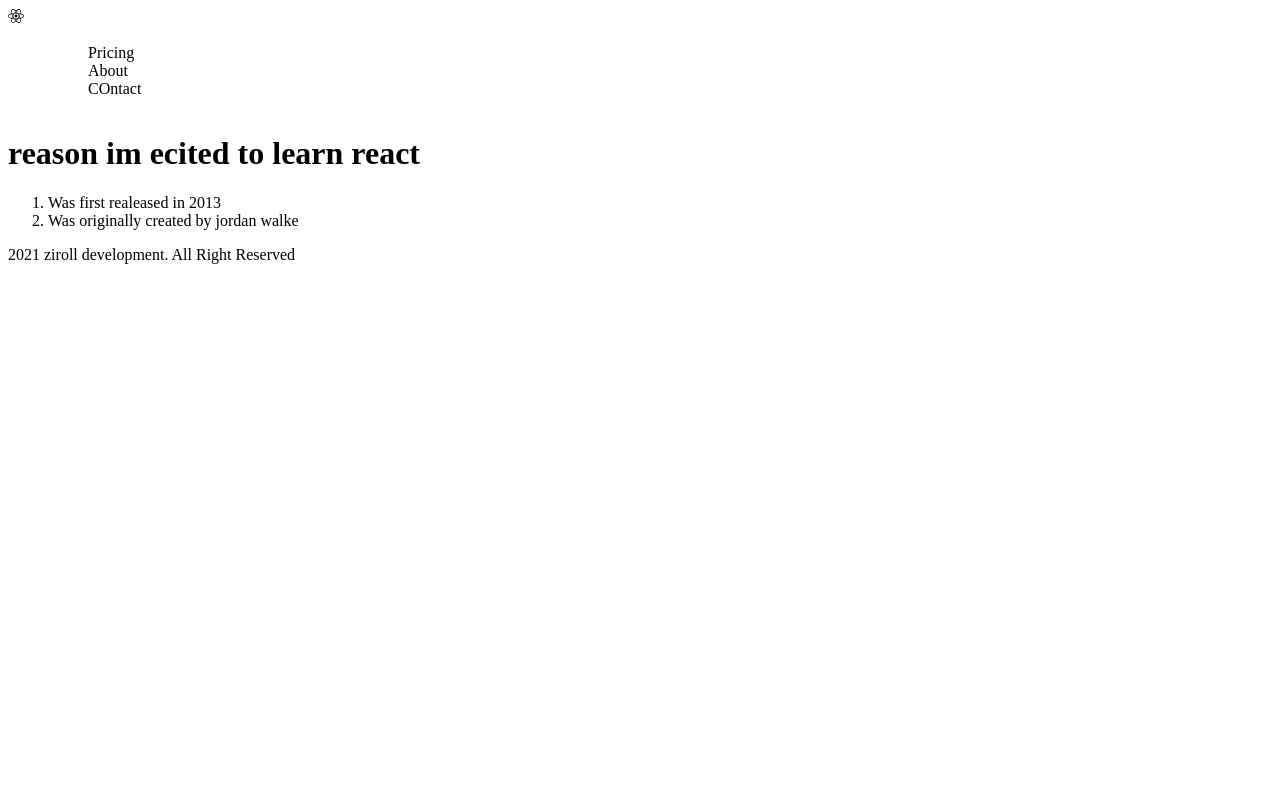
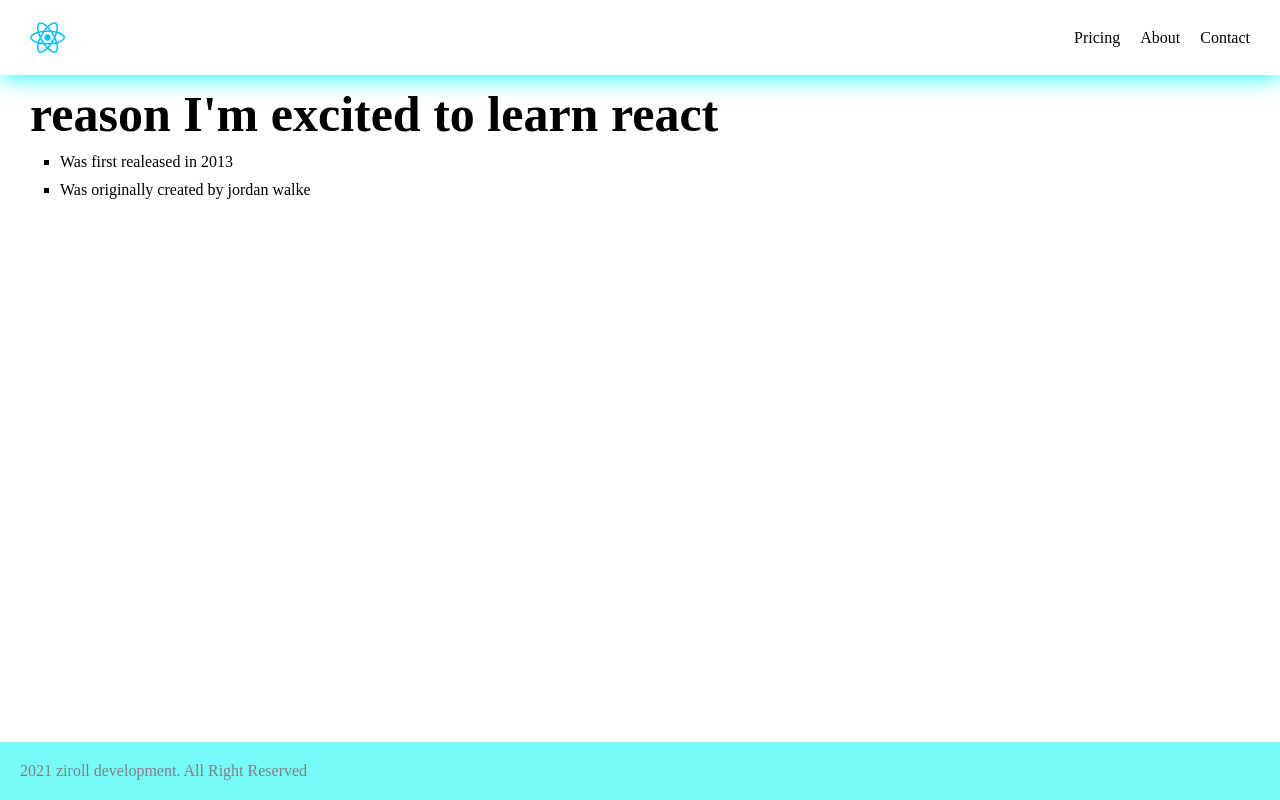
Before and after one commit to IdowuJosiah/tutorial-with-janekky, a React (Create React App) app: page / in a window 1280 px wide. Built offline with nearby package versions, Linux system fonts and the light colour scheme.

Commit message:
finished first task on react

```diff
--- a/package.json
+++ b/package.json
@@ -11,6 +11,7 @@
     "react-dom": "^19.0.0",
     "react-icons": "^5.5.0",
     "react-scripts": "5.0.1",
+    "sass": "^1.87.0",
     "web-vitals": "^2.1.4"
   },
   "scripts": {
--- /dev/null
+++ b/src/Footer.js
@@ -0,0 +1,12 @@
+
+const Footer = () =>{
+    return (
+        <div className="footer-wrapper">
+            <p>
+                2021 ziroll development. All Right Reserved
+            </p>
+        </div>
+    )
+
+}
+export default Footer;
--- /dev/null
+++ b/src/MainContent.js
@@ -0,0 +1,27 @@
+import React from "react";
+
+const mainContent = () => {
+    return(
+        <>
+             <div className="main-content-wrapper">
+            <div className="main-content-header">
+                <h1>
+                    reason I'm excited to learn react
+                </h1>
+            </div>
+            <div className="main-content-list">
+                <ol>
+                    <li>
+                        Was first realeased in 2013
+                    </li>
+                    <li>
+                        Was originally created by jordan walke
+                    </li>
+                </ol>
+            </div>
+        </div>
+
+        </>
+    )
+}
+export default mainContent
--- a/src/header.js
+++ b/src/header.js
@@ -1,15 +1,17 @@
 import { FaReact } from "react-icons/fa";
+import "./index.scss"
+
+
 const Header = () =>{
-
 
     return (
         <header className="header-josiah">
-            <nav>
-                <div>
-                    <FaReact/>
+            <nav className="headers-nav">
+                <div className="headers-logo">
+                    <FaReact className="logo-icon"/>
                 </div>
-                <div>
-                    <ul>
+                <div className="nav-list-container">
+                    <ul className="nav-list">
                         <ol>
                             Pricing
                         </ol>
@@ -17,7 +19,7 @@
                             About
                         </ol>
                         <ol>
-                            COntact
+                            Contact
                         </ol>
                     </ul>
                 </div>
--- a/src/index.css
+++ /dev/null
@@ -1,3 +0,0 @@
-.header-josiah{
-    display: flex;
-}
--- a/src/index.js
+++ b/src/index.js
@@ -1,45 +1,20 @@
 import React from 'react';
 import ReactDOM from 'react-dom/client';
-import "./index.css"
+import "./index.scss"
 import Header from "./header"
+import MainContent from "./MainContent"
+import Footer from "./Footer";
 
- const ManiContent = () => {
-    return (
-        <div>
-            <div>
-                <h1>
-                    reason im ecited to learn react
-                </h1>
-            </div>
-            <div>
-                <ol>
-                    <li>
-                        Was first realeased in 2013
-                    </li>
-                    <li>
-                        Was originally created by jordan walke
-                    </li>
-                </ol>
-            </div>
+const newBaby = (
+    <div className="bsd">
+        <div className="try">
+            <Header/>
+            <MainContent/>
+        </div>
+        <div className="try-two">
+            <Footer/>
         </div>
 
-    )
- }
- const Footer = () =>{
-    return (
-        <div>
-            <p>
-                2021 ziroll development. All Right Reserved
-            </p>
-        </div>
-    )
-
- }
-const newBaby = (
-    <div className="bsd">
-        <Header/>
-        <ManiContent/>
-        <Footer/>
     </div>
 );
 
--- /dev/null
+++ b/src/index.scss
@@ -0,0 +1,81 @@
+*{
+    margin: 0;
+    padding: 0;
+    box-sizing: border-box;
+}
+.bsd{
+    display: flex;
+    flex-direction: column;
+    min-height: 100vh;
+}
+.try{
+    flex:1;
+}
+    .headers-nav{
+        display: flex;
+        align-items: center;
+        justify-content: space-between;
+        width: 100%;
+        padding: 20px 30px;
+        box-shadow: 1px 1px 25px aqua;
+        .headers-logo{
+            display: flex;
+            //width: 10%;
+            align-items: center;
+            justify-content: center;
+            .logo-icon{
+                color: deepskyblue;
+                font-size: 35px;
+            }
+        }
+
+        .nav-list-container{
+            display: flex;
+            .nav-list{
+                display: flex;
+                justify-content: space-between;
+                align-items: center;
+                list-style: none;
+                gap: 20px;
+                font-weight: 500;
+            }
+        }
+    }
+
+
+
+.main-content-wrapper{
+    width: 100%;
+    padding: 10px 30px;
+    display: flex;
+    flex-direction: column;
+
+    .main-content-header{
+        width: 100%;
+        display: flex;
+        align-items: center;
+        font-weight: 800;
+        font-size: 25px;
+        text-align: center;
+    }
+    .main-content-list{
+        width: 100%;
+        padding: 10px 30px;
+        ol{
+            display: flex;
+            flex-direction: column;
+            gap: 10px;
+            list-style: square;
+        }
+    }
+}
+
+.footer-wrapper{
+    padding:  20px 20px;
+    display: flex;
+    background: #76fbfb;
+    p{
+        color: grey;
+    }
+
+}
```
Also changed, not shown: 1 other file (tests, documents, lock files or other folders).
